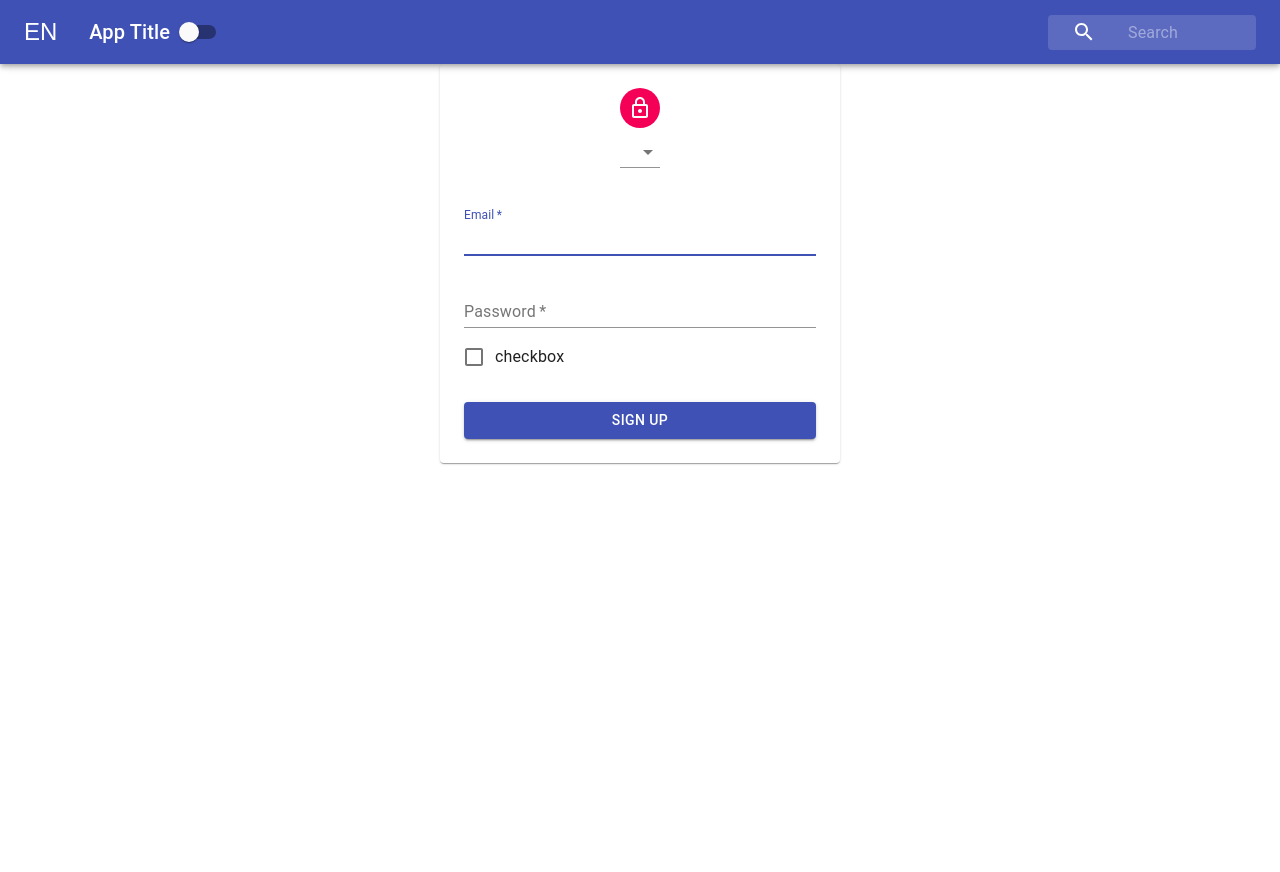
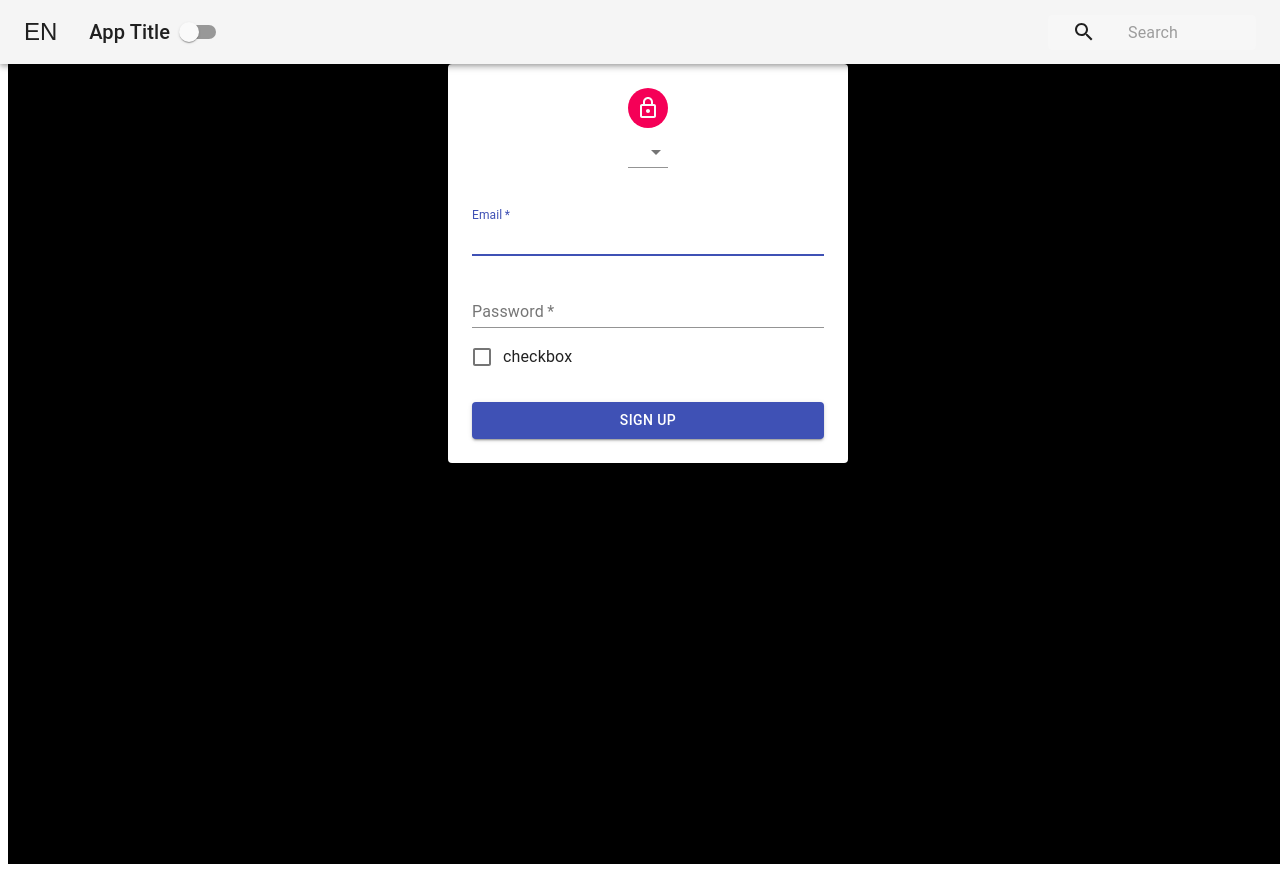
Before and after one commit to rafiurrafi/react-bootcamp, a React (Create React App) app: page / in a window 1280 px wide. Before the commit the page ends 800 px from the top, so only its background shows below. Built offline with nearby package versions, Linux system fonts and the light colour scheme.

Commit message:
theme changed functionality added

```diff
--- a/src/App.js
+++ b/src/App.js
@@ -1,14 +1,20 @@
 import React from "react";
 import Navbar from "./navbar";
 import Form from "./form";
+import PageContent from "./pageContent";
+import ThemeProvider from "./contexts/themeContext";
 
-const App = (props) => {
-  return (
-    <div>
-      <Navbar />
-      <Form />
-    </div>
-  );
-};
+class App extends React.Component {
+  render() {
+    return (
+      <ThemeProvider>
+        <PageContent>
+          <Navbar />
+          <Form />
+        </PageContent>
+      </ThemeProvider>
+    );
+  }
+}
 
 export default App;
--- a/src/contexts/themeContext.js
+++ b/src/contexts/themeContext.js
@@ -3,8 +3,25 @@ import React, { createContext } from "react";
 export const ThemeContext = createContext();
 
 class ThemeProvider extends React.Component {
+  constructor(props) {
+    super(props);
+    this.state = {
+      isDarkMode: true,
+      testedLikeChicken: true,
+    };
+    this.handleThemeChange = this.handleThemeChange.bind(this);
+  }
+  handleThemeChange() {
+    this.setState({ isDarkMode: !this.state.isDarkMode });
+  }
   render() {
-    return <ThemeContext.Provider>{this.props.children}</ThemeContext.Provider>;
+    return (
+      <ThemeContext.Provider
+        value={{ ...this.state, onThemeChange: this.handleThemeChange }}
+      >
+        {this.props.children}
+      </ThemeContext.Provider>
+    );
   }
 }
 
--- a/src/navbar.jsx
+++ b/src/navbar.jsx
@@ -10,6 +10,8 @@ import Typography from "@material-ui/core/Typography";
 import InputBase from "@material-ui/core/InputBase";
 import Switch from "@material-ui/core/Switch";
 import SearchIcon from "@material-ui/icons/Search";
+
+import { ThemeContext } from "./contexts/themeContext";
 
 // const languageContent = {
 //   EN: {
@@ -27,12 +29,14 @@ import SearchIcon from "@material-ui/icons/Search";
 // };
 
 class Navbar extends Component {
+  static contextType = ThemeContext;
   render() {
+    const { isDarkMode, onThemeChange } = this.context;
     const { classes } = this.props;
 
     return (
       <div className={classes.root}>
-        <AppBar position="fixed">
+        <AppBar position="fixed" color={isDarkMode ? "default" : "primary"}>
           <Toolbar>
             {/* FLAG */}
             <IconButton className={classes.menuButton} color="inherit">
@@ -47,7 +51,7 @@ class Navbar extends Component {
             </Typography>
 
             {/* THEME SWITCH */}
-            <Switch />
+            <Switch value={isDarkMode} onChange={onThemeChange} />
 
             <div className={classes.grow} />
 
--- /dev/null
+++ b/src/pageContent.jsx
@@ -0,0 +1,17 @@
+import React from "react";
+import { ThemeContext } from "./contexts/themeContext";
+
+class PageContent extends React.Component {
+  static contextType = ThemeContext;
+  render() {
+    const { isDarkMode } = this.context;
+    const styles = {
+      backgroundColor: isDarkMode ? "#000" : "#fff",
+      minHeight: "100vh",
+      width: "100vw",
+    };
+    return <div style={styles}>{this.props.children}</div>;
+  }
+}
+
+export default PageContent;
```
